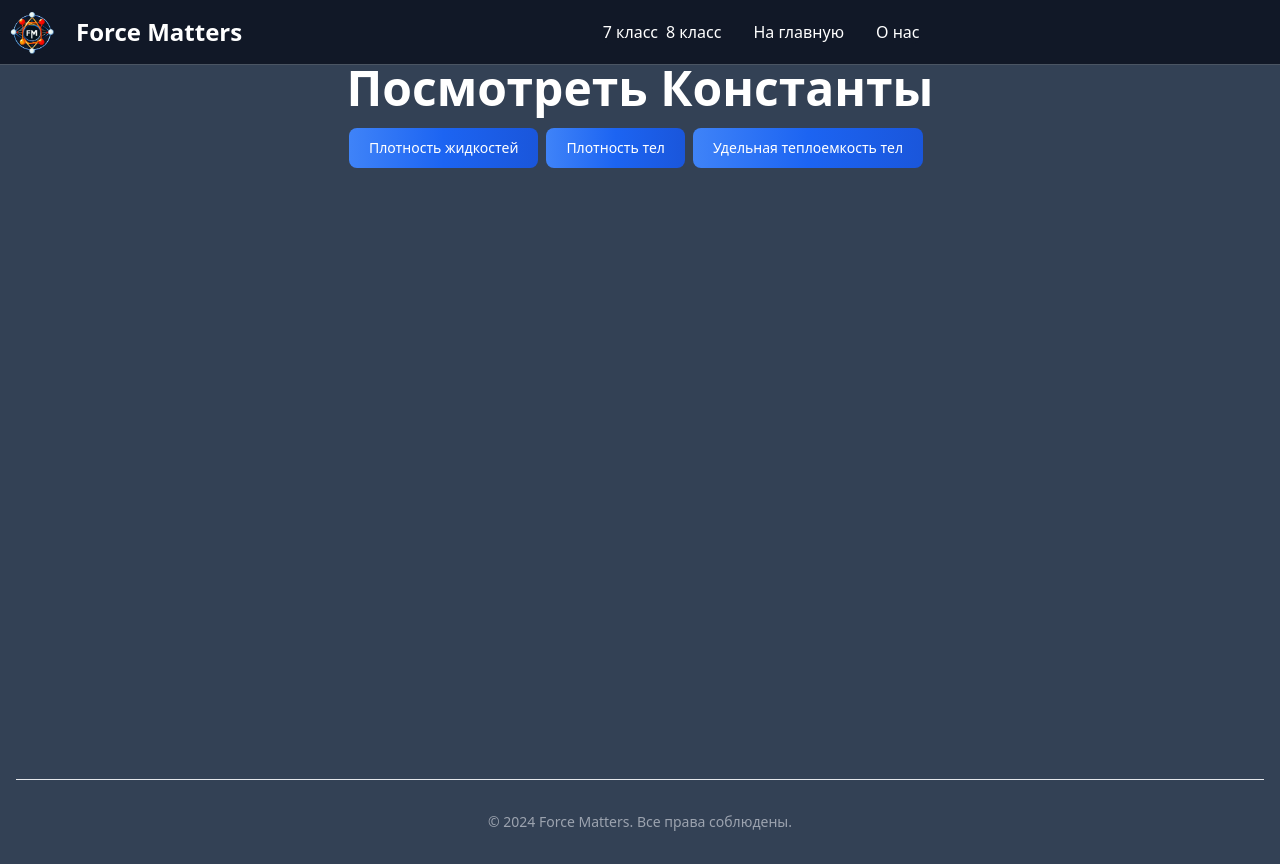
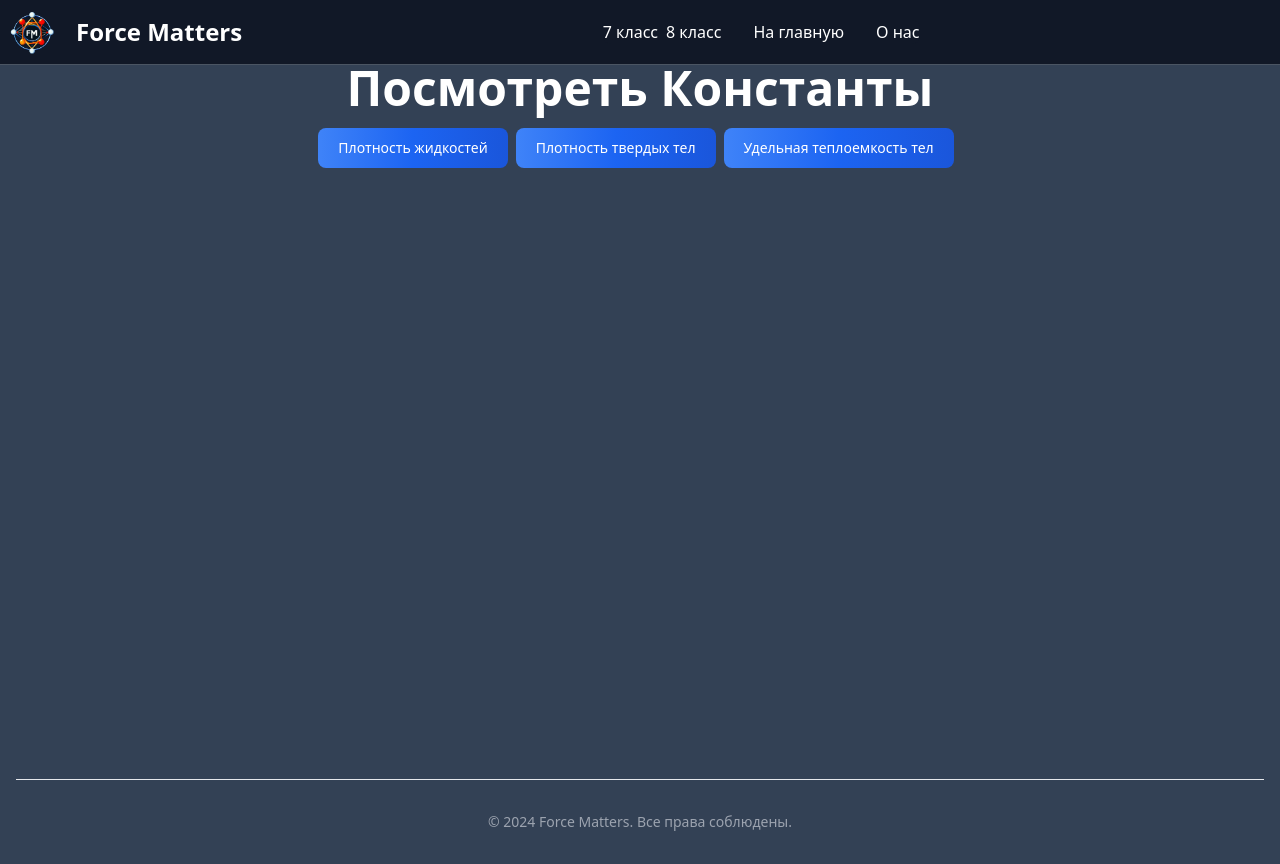
Before and after one commit to Tasetoon/SchoolProject, a Next.js app in the folder client/: page /Constants in a window 1280 px wide. Built offline with nearby package versions, Linux system fonts and the light colour scheme.

Commit message:
changed title in constants

```diff
--- a/client/pages/Constants/Bodies_Density.js
+++ b/client/pages/Constants/Bodies_Density.js
@@ -11,7 +11,7 @@
       <Navbar/>
     </div>
     <div className='mt-16'>
-      <h1 className="text-3xl text-center font-extrabold text-white">Здесь вы можете посмотреть плотность разных тел</h1>
+      <h1 className="text-3xl text-center font-extrabold text-white">Здесь вы можете посмотреть плотность разных твердых тел</h1>
     </div>
     <div className='mt-10 flex justify-center'>
         <Dropdown
--- a/client/pages/Constants/index.js
+++ b/client/pages/Constants/index.js
@@ -14,7 +14,7 @@
     </div>
     <div className='mt-4 justify-center flex'>
     <a href='Constants/Liquids_Density'  type="button" className="text-white bg-gradient-to-r from-blue-500 via-blue-600 to-blue-700 hover:bg-gradient-to-br focus:ring-4 focus:outline-none focus:ring-blue-800 font-medium rounded-lg text-sm px-5 py-2.5 text-center me-2 mb-2">Плотность жидкостей</a>
-    <a href='Constants/Bodies_Density'  type="button" className="text-white bg-gradient-to-r from-blue-500 via-blue-600 to-blue-700 hover:bg-gradient-to-br focus:ring-4 focus:outline-none focus:ring-blue-800 font-medium rounded-lg text-sm px-5 py-2.5 text-center me-2 mb-2">Плотность тел</a>
+    <a href='Constants/Bodies_Density'  type="button" className="text-white bg-gradient-to-r from-blue-500 via-blue-600 to-blue-700 hover:bg-gradient-to-br focus:ring-4 focus:outline-none focus:ring-blue-800 font-medium rounded-lg text-sm px-5 py-2.5 text-center me-2 mb-2">Плотность твердых тел</a>
     <a href='Constants/Bodies_HeatCapasity' type="button" className="text-white bg-gradient-to-r from-blue-500 via-blue-600 to-blue-700 hover:bg-gradient-to-br focus:ring-4 focus:outline-none focus:ring-blue-800 font-medium rounded-lg text-sm px-5 py-2.5 text-center me-2 mb-2">Удельная теплоемкость тел</a>
 
     </div>
```
